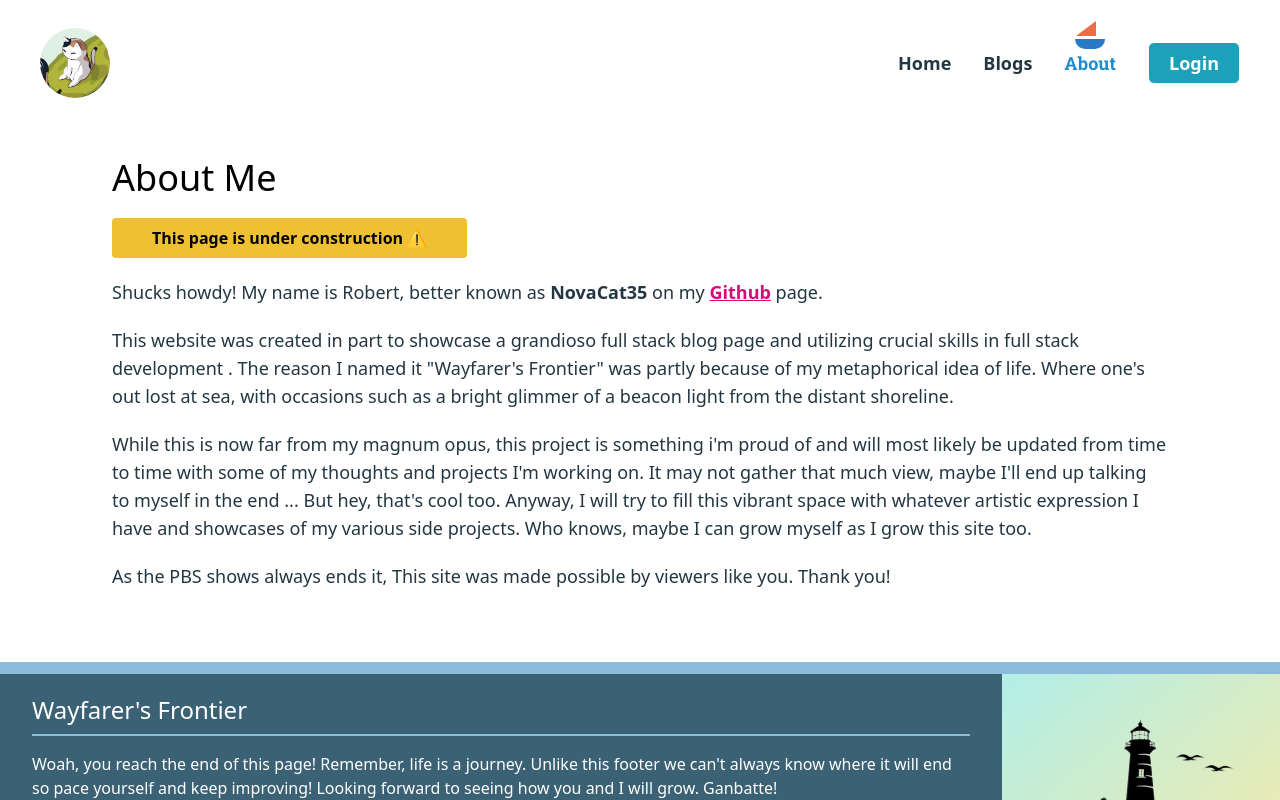
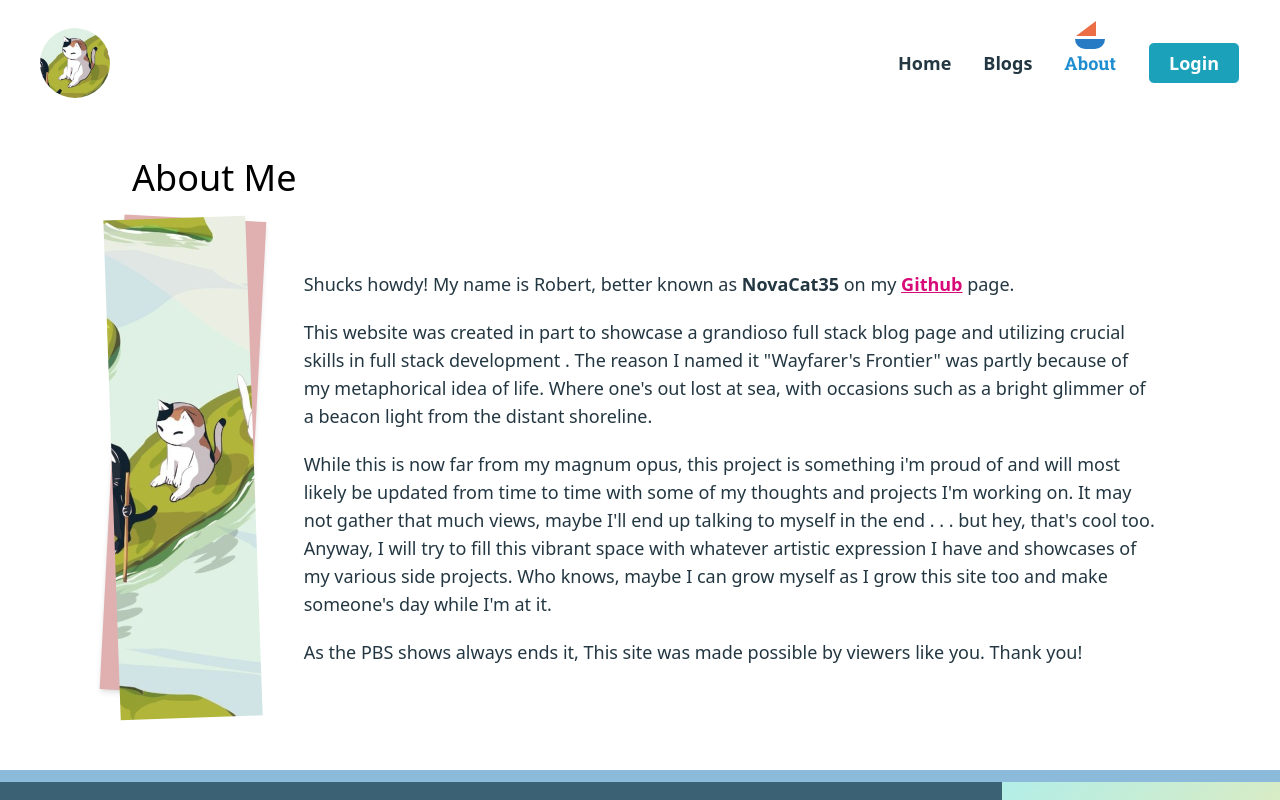
Before and after one commit to NovaCat35/blog-client, a React (Vite) app: page /about in a window 1280 px wide. Shown: the top 800 px of the page. Built offline with nearby package versions, Linux system fonts and the light colour scheme; no server answers.

Commit message:
Update editor page with tinymce and aboutpage

```diff
--- a/package.json
+++ b/package.json
@@ -11,7 +11,9 @@
     "preview": "vite preview"
   },
   "dependencies": {
+    "@tinymce/tinymce-react": "^5.0.1",
     "date-fns": "^3.6.0",
+    "html-react-parser": "^5.1.10",
     "prop-types": "^15.8.1",
     "react": "^18.2.0",
     "react-dom": "^18.2.0",
--- a/src/components/Modal.tsx
+++ b/src/components/Modal.tsx
@@ -46,7 +46,7 @@ function Modal({ setShowModal }: ModalProps) {
 							<img className="icon w-10" src={profileSvg} alt="profile icon" />
 							<p>Profile</p>
 						</Link>
-						<Link to="/profile" className="modal-tab px-2 py-2 flex justify-start items-center gap-2 text-[#4a5366] hover:bg-gray-100 hover:text-[black]">
+						<Link to="/editor" className="modal-tab px-2 py-2 flex justify-start items-center gap-2 text-[#4a5366] hover:bg-gray-100 hover:text-[black]">
 							<img className="icon w-10" src={writeSvg} alt="write icon" />
 							<p>Write</p>
 						</Link>
--- a/src/components/Pages/AboutPage.tsx
+++ b/src/components/Pages/AboutPage.tsx
@@ -1,15 +1,19 @@
 import Navbar from "../Navbar";
 import Footer from "../Footer";
+import defaultImg from "../../assets/cat-sail.jpeg";
 
 function AboutPage() {
 	return (
 		<div className="flex flex-col min-h-screen">
 			<Navbar />
-			<main className="py-10 px-[30px] md:px-[7rem] flex-grow">
-				<h1 className="text-4xl mb-5">About Me</h1>
-				<p className="inline-block px-10 py-2 bg-[#f0c033] font-bold rounded">This page is under construction ⚠️</p>
-
-				<div className="about-info mt-5 text-lg text-[#233742]">
+			<main className="py-10 md:px-[7rem] flex-grow">
+				<h1 className="text-4xl mb-5 mx-5">About Me</h1>
+				<div className="flex flex-col md:flex-row justify-center items-center gap-3 md:gap-10">
+					<div className="relative w-[100vw] md:w-[730px] h-[500px]">
+						<div className="absolute hidden md:block w-full h-[95%] bg-[#e0afaf] transform rotate-3 shadow-md"></div>
+						<img className="absolute w-full h-full object-cover transform md:-rotate-2" src={defaultImg} alt="star fall svg" />
+					</div>
+					<div className="about-info px-[30px] md:px-[10px] mt-5 text-lg text-[#233742]">
 						<p className="mb-5">
 							Shucks howdy! My name is Robert, better known as <b>NovaCat35</b> on my{" "}
 							<a className="text-[#d80a77] font-bold underline" href="https://github.com/NovaCat35" target="blank">
@@ -18,8 +22,9 @@ function AboutPage() {
 							page.{" "}
 						</p>
 						<p className="mb-5">This website was created in part to showcase a grandioso full stack blog page and utilizing crucial skills in full stack development . The reason I named it "Wayfarer's Frontier" was partly because of my metaphorical idea of life. Where one's out lost at sea, with occasions such as a bright glimmer of a beacon light from the distant shoreline. </p>
-					<p className="mb-5">While this is now far from my magnum opus, this project is something i'm proud of and will most likely be updated from time to time with some of my thoughts and projects I'm working on. It may not gather that much view, maybe I'll end up talking to myself in the end ... But hey, that's cool too. Anyway, I will try to fill this vibrant space with whatever artistic expression I have and showcases of my various side projects. Who knows, maybe I can grow myself as I grow this site too.</p>
+						<p className="mb-5">While this is now far from my magnum opus, this project is something i'm proud of and will most likely be updated from time to time with some of my thoughts and projects I'm working on. It may not gather that much views, maybe I'll end up talking to myself in the end . . . but hey, that's cool too. Anyway, I will try to fill this vibrant space with whatever artistic expression I have and showcases of my various side projects. Who knows, maybe I can grow myself as I grow this site too and make someone's day while I'm at it.</p>
 						<p className="mb-5">As the PBS shows always ends it, This site was made possible by viewers like you. Thank you!</p>
+					</div>
 				</div>
 			</main>
 			<Footer />
--- a/src/components/Pages/HomePage.tsx
+++ b/src/components/Pages/HomePage.tsx
@@ -42,7 +42,7 @@ function Home() {
 				<div className="title-card-container">
 					<h1 className="title leading-snug font-bold">Tales from a wayfarer.</h1>
 					<p className="intro-text mt-2">
-						Hey, I'm Robert and welcome to my platform, <b>Wayfarer's Frontier</b>! I'll be blogging about anything interesting and showcasing some side projects I've been working on. Hopefully I can make you think a little deeper and brighten your day.
+						Hi, I'm Robert and welcome to my platform, <b>Wayfarer's Frontier</b>! I'll be blogging about anything interesting and showcasing some side projects I've been working on. Hopefully I can make you think a little deeper and brighten your day.
 					</p>
 				</div>
 				<div className="popular-featured-blogs mt-20">
--- /dev/null
+++ b/src/components/Pages/WritePage.tsx
@@ -0,0 +1,41 @@
+import { useRef, useState } from "react";
+import Navbar from "../Navbar";
+import Footer from "../Footer";
+import { Editor } from "@tinymce/tinymce-react";
+import { Editor as TinyMCEEditor } from "tinymce";
+import parse from "html-react-parser";
+
+function WritePage() {
+	const [content, setContent] = useState("Add your content here!");
+	const editorRef = useRef<TinyMCEEditor | null>(null);
+
+	const handleEditorChange = (content: string) => {
+		setContent(content);
+	};
+
+	return (
+		<>
+			<Navbar />
+			<p className="flex justify-center inline-block px-10 py-2 bg-[#f0c033] font-bold">This page is under construction ⚠️</p>
+
+			<main className="flex flex-col md:flex-row gap-10 p-5">
+				<Editor
+					apiKey="7qfev4qoqie78fs39wy2e3z0is6z6julvewat0azq5ut11gm"
+					onInit={(_evt, editor) => (editorRef.current = editor)}
+					onEditorChange={handleEditorChange}
+					init={{
+						height: 500,
+						plugins: "markdown anchor autolink charmap codesample emoticons image link lists media searchreplace table visualblocks wordcount checklist mediaembed casechange export formatpainter pageembed linkchecker a11ychecker tinymcespellchecker permanentpen powerpaste advtable advcode editimage advtemplate mentions tableofcontents footnotes mergetags autocorrect typography inlinecss markdown advlist preview fullscreen insertdatetime code help",
+						toolbar: "undo redo | blocks fontfamily | bold italic underline strikethrough | link image media table mergetags | addcomment showcomments | spellcheckdialog a11ycheck typography | align lineheight | checklist numlist bullist indent outdent | emoticons charmap | removeformat",
+						content_style: "body { font-family:Helvetica,Arial,sans-serif; font-size:14px }",
+					}}
+					initialValue="Add your content here!"
+				/>
+				<div className="display w-full md:w-[50vw] border-2 border-black p-3">{parse(content)}</div>
+			</main>
+			<Footer />
+		</>
+	);
+}
+
+export default WritePage;
--- a/src/router/router.tsx
+++ b/src/router/router.tsx
@@ -7,6 +7,7 @@ import AboutPage from "../components/Pages/AboutPage";
 import LoginPage from "../components/Pages/LoginPage";
 import SignupPage from "../components/Pages/SignupPage";
 import ProfilePage from "../components/Pages/ProfilePage";
+import WritePage from "../components/Pages/WritePage";
 import ErrorPage from "../components/Pages/ErrorPage";
 import RouteWrapper from "./RouterWrapper";
 
@@ -85,6 +86,15 @@ const Router = () => {
 				</RouteWrapper>
 			),
 		},
+		{
+			path: "/editor",
+			element: (
+				<RouteWrapper>
+					<ScrollRestoration />
+					<WritePage />
+				</RouteWrapper>
+			),
+		},
 	]);
 
 	return <RouterProvider router={router} />;
```
Also changed, not shown: 2 other files (tests, documents, lock files or other folders). Lines whose indentation alone changed are shown as unchanged.
